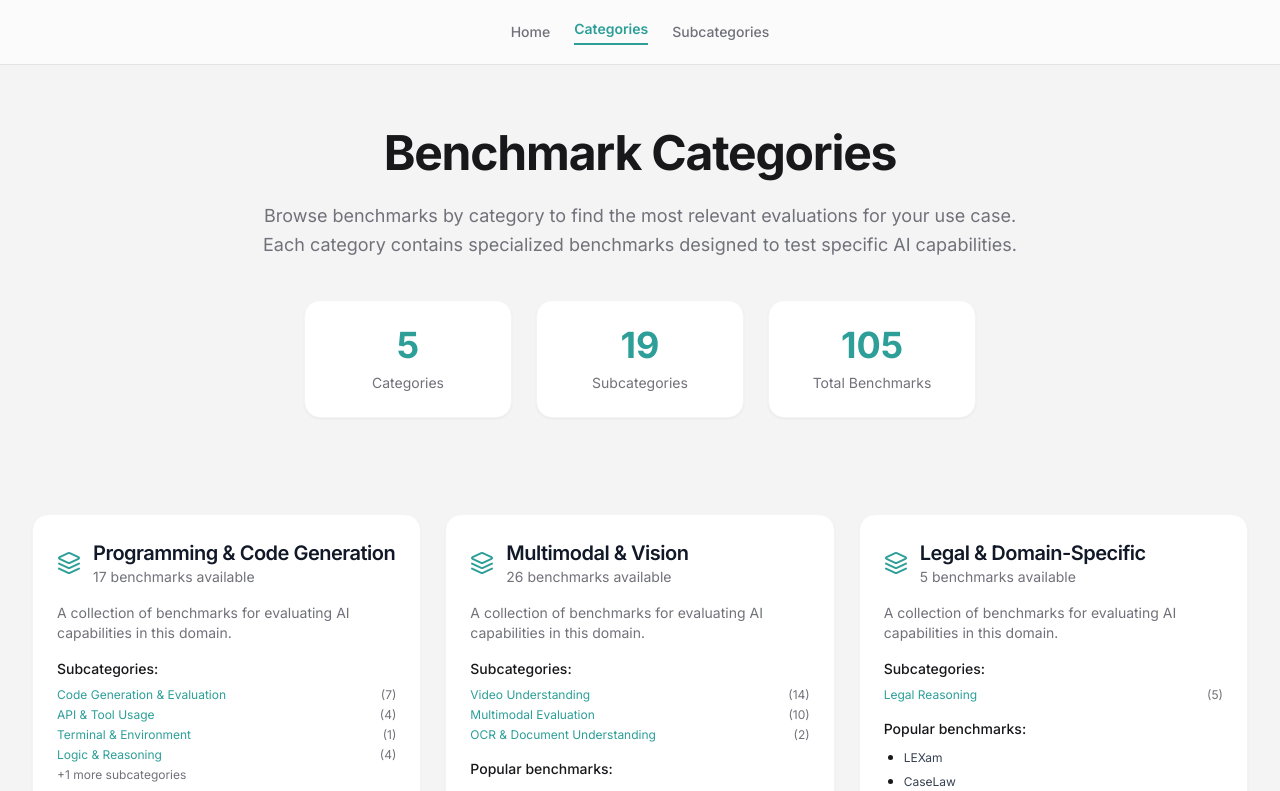
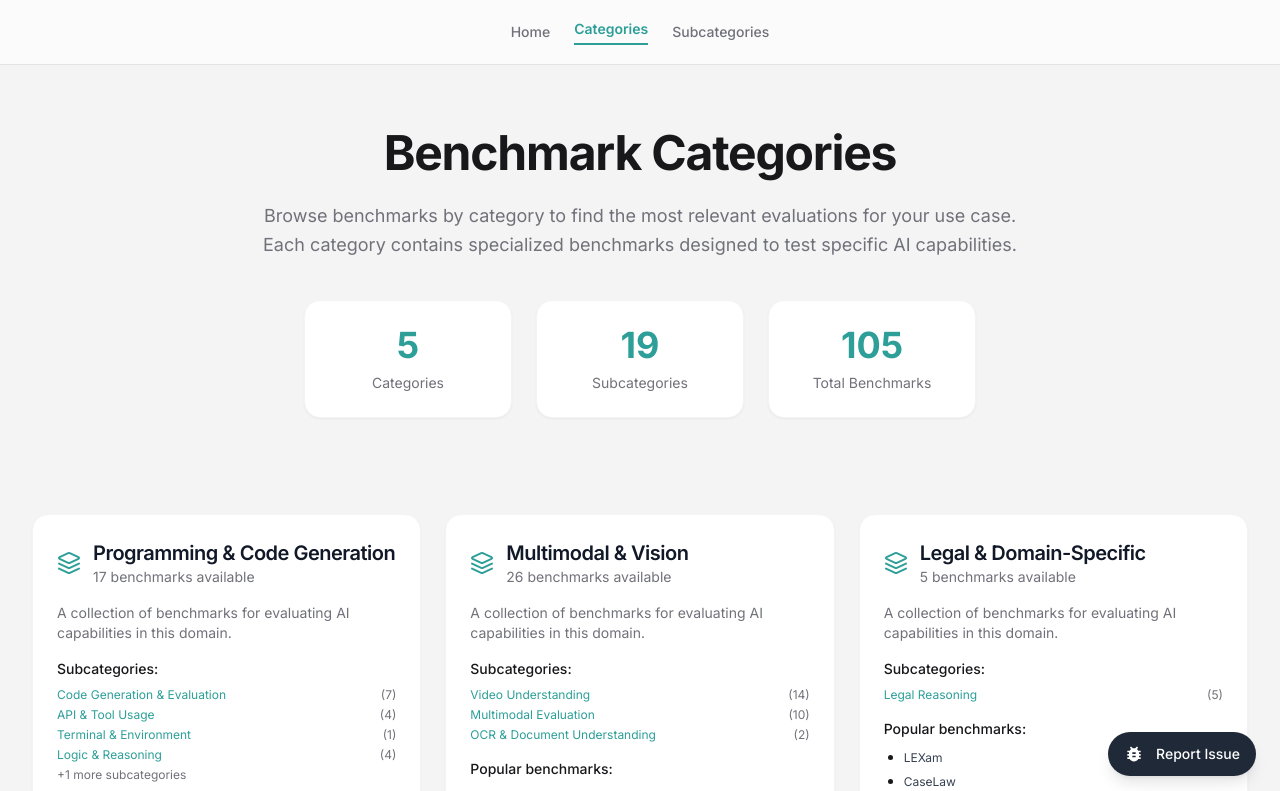
Before and after one commit to panilya/awesome-ai-benchmarks, a Next.js app in the folder website/: page /categories in a window 1280 px wide. Shown: the top 791 px of the page. Built offline with nearby package versions, Linux system fonts and the light colour scheme.

Commit message:
Added Report Issue button to website

```diff
--- a/website/src/app/layout.tsx
+++ b/website/src/app/layout.tsx
@@ -1,8 +1,8 @@
 import type { Metadata } from 'next';
 import { Inter } from 'next/font/google';
 import './globals.css';
-import { ThemeProvider } from '@/components/ThemeProvider';
 import { Header } from '@/components/Header';
+import { ReportIssueButton } from '@/components/ReportIssueButton';
 
 const inter = Inter({
   subsets: ['latin'],
@@ -12,7 +12,7 @@ const inter = Inter({
 
 export const metadata: Metadata = {
   title: 'Awesome AI Benchmarks',
-  description: 'A curated collection of AI benchmarks across Natural Language Processing, Computer Vision, and Multimodal tasks. Discover and explore the most important benchmarks in artificial intelligence research.',
+  description: 'A curated collection of 100+ AI benchmarks across Natural Language Processing, Computer Vision, and Multimodal tasks. Discover and explore the most important benchmarks in artificial intelligence research.',
   keywords: [
     'AI benchmarks',
     'LLM benchmarks',
@@ -155,6 +155,7 @@ export default async function RootLayout({
         <div className="min-h-screen flex flex-col">
           <Header />
           {children}
+          <ReportIssueButton />
         </div>
       </body>
     </html>
--- a/website/src/app/page.tsx
+++ b/website/src/app/page.tsx
@@ -5,7 +5,6 @@ import { FilterOptions, BenchmarkStats, ParsedReadme } from '@/lib/benchmark-typ
 import { filterBenchmarks, sortBenchmarks, extractAllTags, getYearRange } from '@/lib/utils';
 import BenchmarkCard from '@/components/BenchmarkCard';
 import SearchFilter from '@/components/SearchFilter';
-import Header from '@/components/Header';
 import Footer from '@/components/Footer';
 import { AlertCircle, Loader2 } from 'lucide-react';
 
@@ -306,7 +305,7 @@ export default function HomePage() {
 
             <a
               href="/subcategories"
-              className="inline-flex items-center gap-2 bg-secondary text-secondary-foreground hover:bg-secondary/90 px-8 py-4 rounded-lg font-semibold text-lg transition-colors shadow-lg hover:shadow-xl"
+              className="inline-flex items-center gap-2 bg-secondary text-secondary-foreground hover:bg-secondary/90 px-8 py-4 rounded-lg font-semibold text-lg transition-colors shadow-lg hover:shadow-xl border-2 border-primary"
             >
               <svg
                 className="h-5 w-5"
--- a/website/src/components/BenchmarkCard.tsx
+++ b/website/src/components/BenchmarkCard.tsx
@@ -19,7 +19,7 @@ export default function BenchmarkCard({ benchmark }: BenchmarkCardProps) {
       </div>
 
       {/* Header */}
-      <div className="mb-4 pr-16">
+      <div className="mb-4">
         <h3 className="text-xl font-semibold text-card-foreground mb-2 line-clamp-1">
           {benchmark.name}
         </h3>
--- /dev/null
+++ b/website/src/components/ReportIssueButton.tsx
@@ -0,0 +1,20 @@
+import React from 'react';
+
+export function ReportIssueButton() {
+  return (
+    <a
+      href="https://github.com/panilya/awesome-ai-benchmarks/issues/new"
+      target="_blank"
+      rel="noopener noreferrer"
+      className="fixed bottom-6 right-6 bg-gray-800 hover:bg-gray-700 text-white px-4 py-3 rounded-full shadow-lg transition-all duration-200 hover:scale-105 z-50 flex items-center gap-3"
+      title="Report an issue"
+    >
+      <svg className="w-5 h-5" fill="currentColor" viewBox="0 0 24 24" xmlns="http://www.w3.org/2000/svg">
+        <path d="M20 8h-2.81c-.45-.78-1.07-1.45-1.82-1.96L17 4.41 15.59 3l-2.17 2.17C12.96 5.06 12.49 5 12 5s-.96.06-1.42.17L8.41 3 7 4.41l1.62 1.63C7.88 6.55 7.26 7.22 6.81 8H4v2h2.09c-.05.33-.09.66-.09 1v1H4v2h2v1c0 .34.04.67.09 1H4v2h2.81c1.04 1.79 2.97 3 5.19 3s4.15-1.21 5.19-3H20v-2h-2.09c.05-.33.09-.66.09-1v-1h2v-2h-2v-1c0-.34-.04-.67-.09-1H20V8zm-6 8h-4v-2h4v2zm0-4h-4v-2h4v2z"/>
+      </svg>
+      <span className="text-sm font-medium whitespace-nowrap">
+        Report Issue
+      </span>
+    </a>
+  );
+}
```
